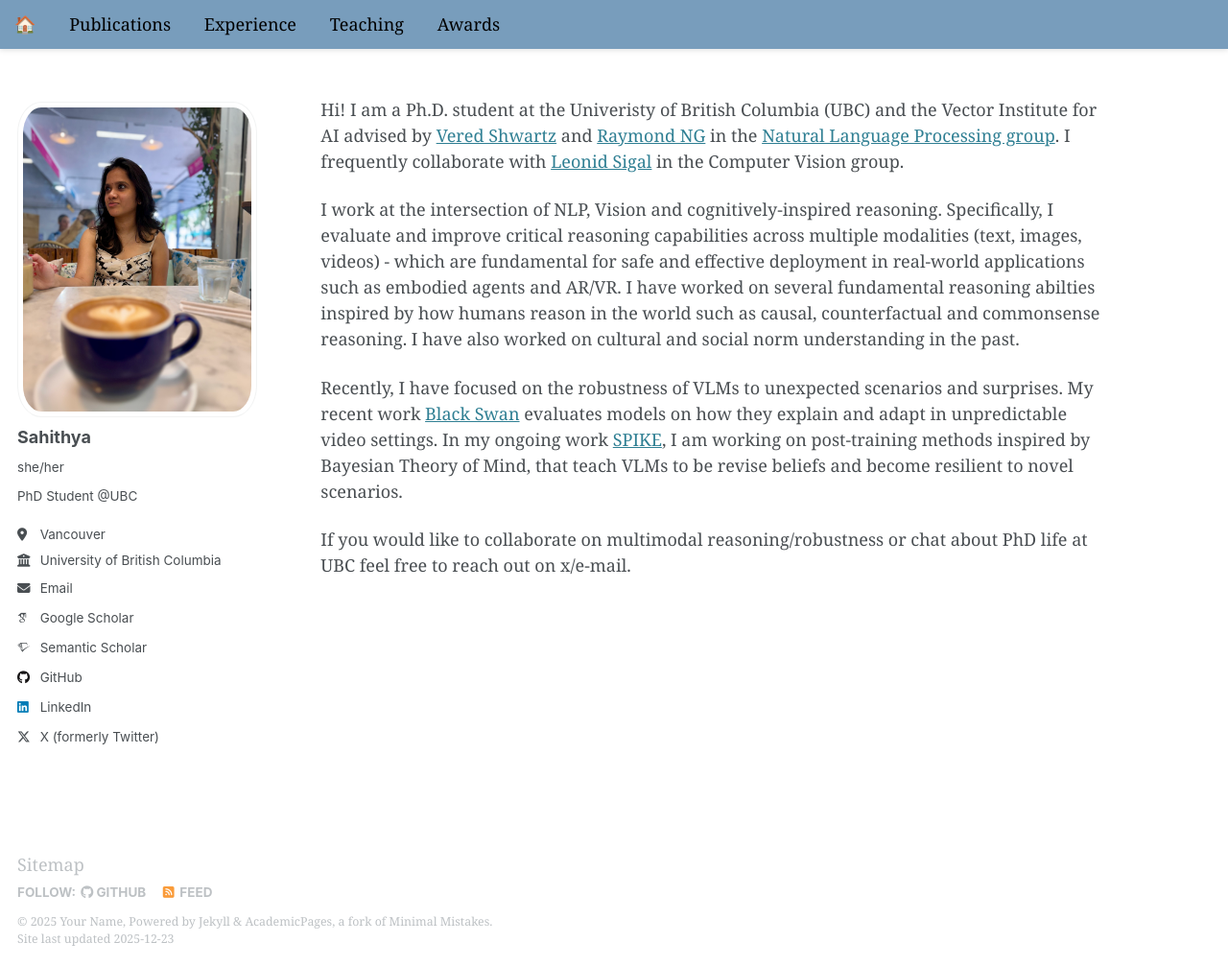
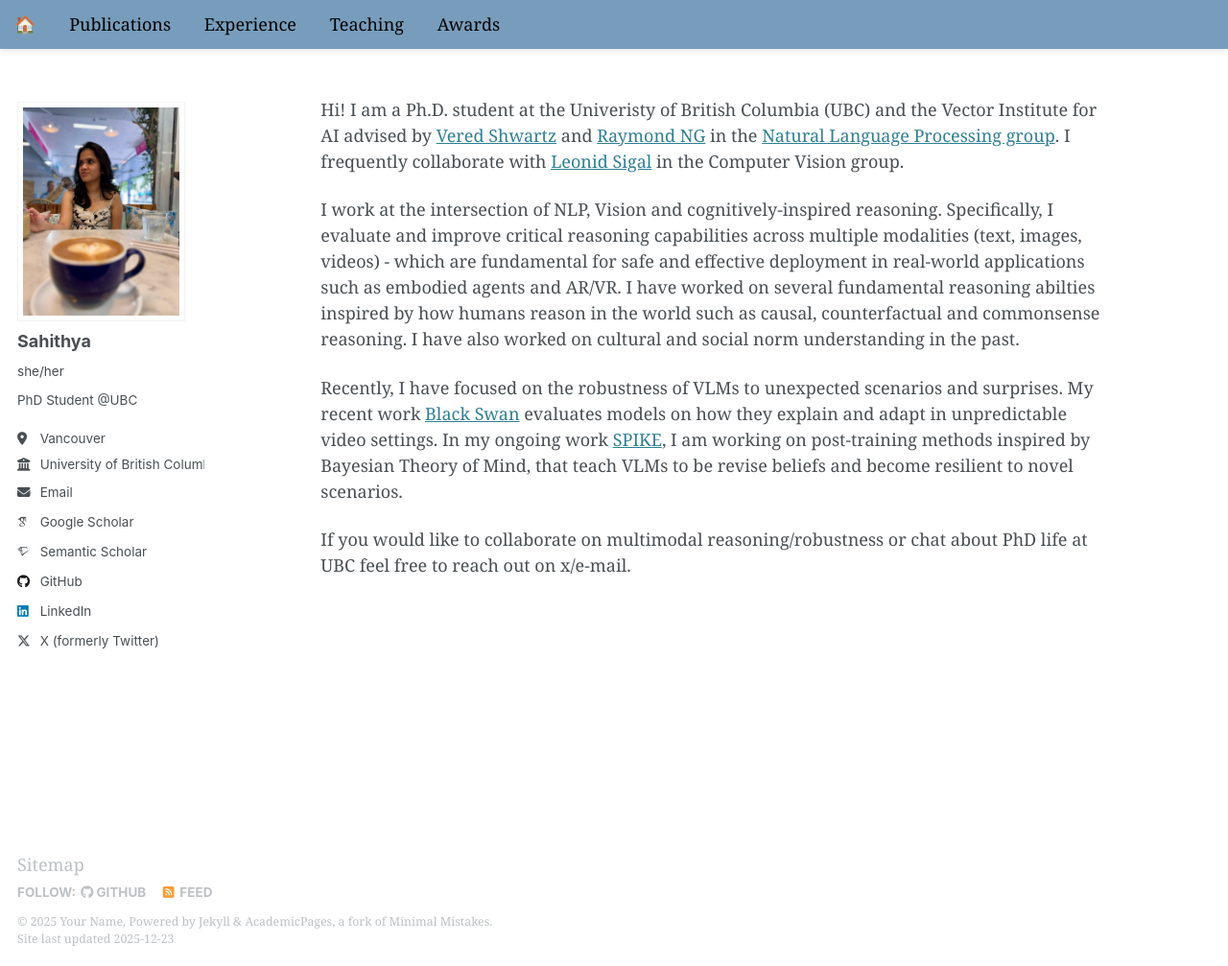
Before and after one commit to sahithyaravi/sahithyaravi.github.io, a Jekyll site: the page built from _pages/about.md, in a window 1280 px wide and 1007 px high. Shown: the whole window at 96% size. Built offline with Jekyll 4.4.1, drawn with Linux system fonts in a browser that asks for light colours; some web fonts are replaced.

Commit message:
go back to old sidebar

```diff
--- a/_sass/layout/_sidebar.scss
+++ b/_sass/layout/_sidebar.scss
@@ -25,7 +25,7 @@
     }
 
     @include breakpoint($large) {
-    @include span(3 of 12);
+      @include span(2 of 12);
       opacity: 1;
       -webkit-transition: opacity 0.2s ease-in-out;
               transition: opacity 0.2s ease-in-out;
@@ -39,6 +39,7 @@
       max-width: $sidebar-link-max-width;
       padding-right: 0;
     }
+
     h2, h3, h4, h5, h6 {
       margin-bottom: 0;
       font-family: $sans-serif-narrow;
@@ -93,8 +94,8 @@
     }
 
     img {
-    max-width: 100%;
-    border-radius: 10%;
+      max-width: 175px;
+      border-radius: 0%;
 
       @include breakpoint($large) {
         padding: 5px;
```
Lines whose indentation alone changed are shown as unchanged.
